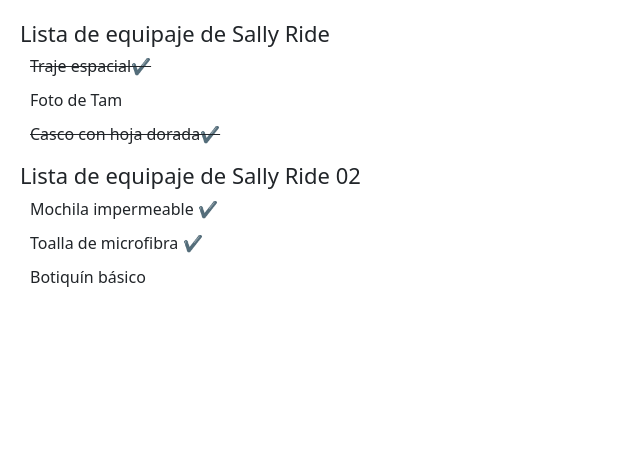
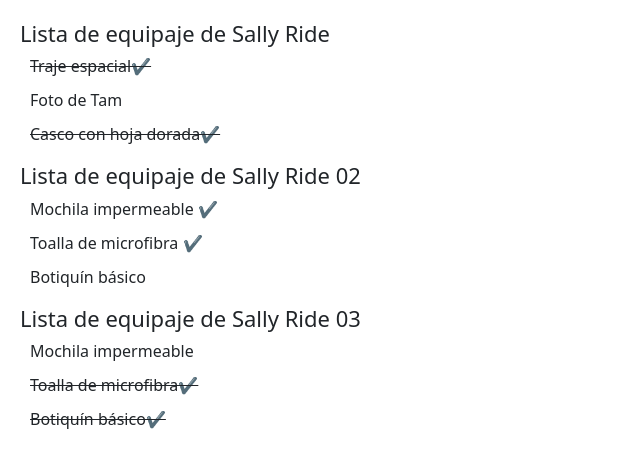
Before and after one commit to dgutierrez21/Learning-ReactJS--React-Docs, a React (Vite) app in the folder 01-learn/: page / in a window 1280 px wide. Shown: the top 466 px of the page, without its empty margins (0-640 px from the left). Built offline with nearby package versions, Linux system fonts and the light colour scheme.

Commit message:
Asignación condicional de JSX a una variable

```diff
--- a/01-learn/src/02-Describir-la-UI/Renderizado-Condicional/packingList/PackingList.jsx
+++ b/01-learn/src/02-Describir-la-UI/Renderizado-Condicional/packingList/PackingList.jsx
@@ -16,6 +16,13 @@ export const PackingList = () => {
         <Item2 empaquetado={true} nombre="Toalla de microfibra" />
         <Item2 empaquetado={false} nombre="Botiquín básico" />
       </ul>
+
+      <h1>Lista de equipaje de Sally Ride 03</h1>
+      <ul>
+        <Item3 empaquetado={false} nombre="Mochila impermeable" />
+        <Item3 empaquetado={true} nombre="Toalla de microfibra" />
+        <Item3 empaquetado={true} nombre="Botiquín básico" />
+      </ul>
     </section>
   );
 };
@@ -33,3 +40,12 @@ function Item2({ empaquetado, nombre }) {
     </li>
   );
 }
+
+function Item3({ empaquetado, nombre }) {
+  let itemContent = nombre;
+
+  if (empaquetado) {
+    itemContent = <del>{nombre + "✔"}</del>;
+  }
+  return <li className="item">{itemContent}</li>;
+}
```
Also changed, not shown: 01-learn/src/02-Describir-la-UI/Renderizado-Condicional/RenderizadoCondicional.txt.
